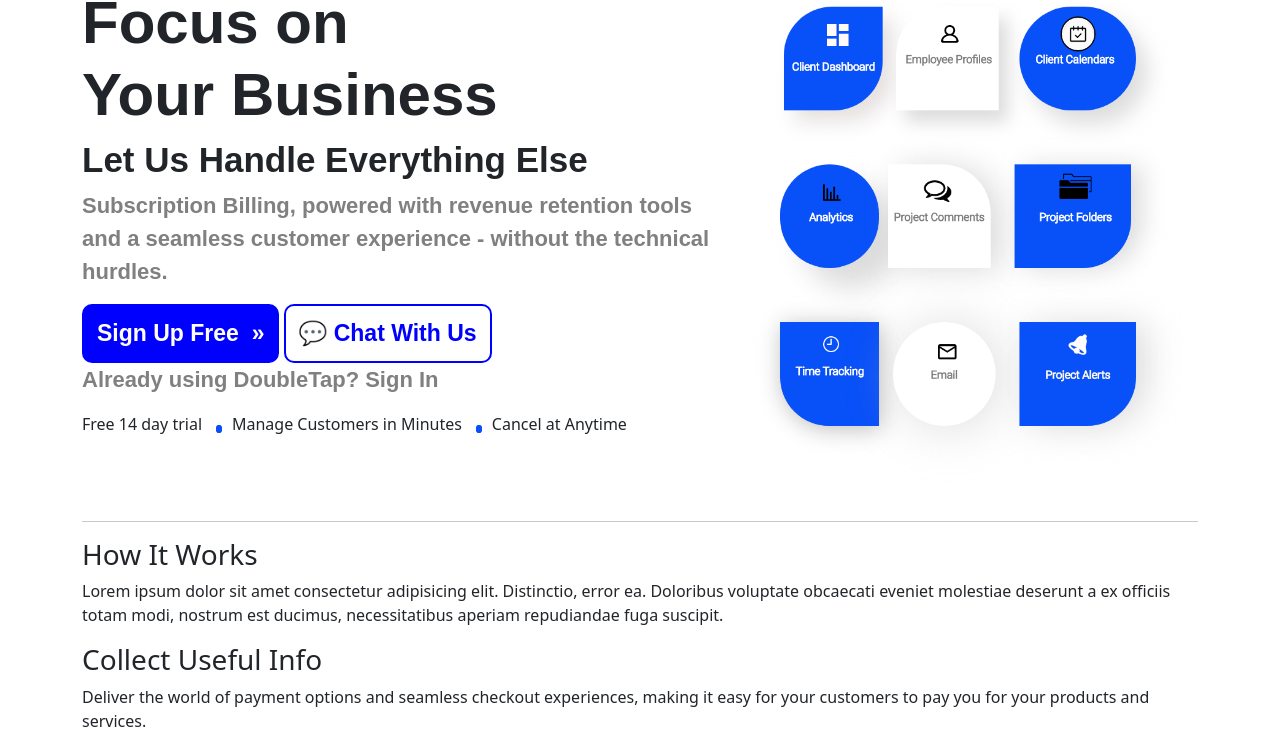
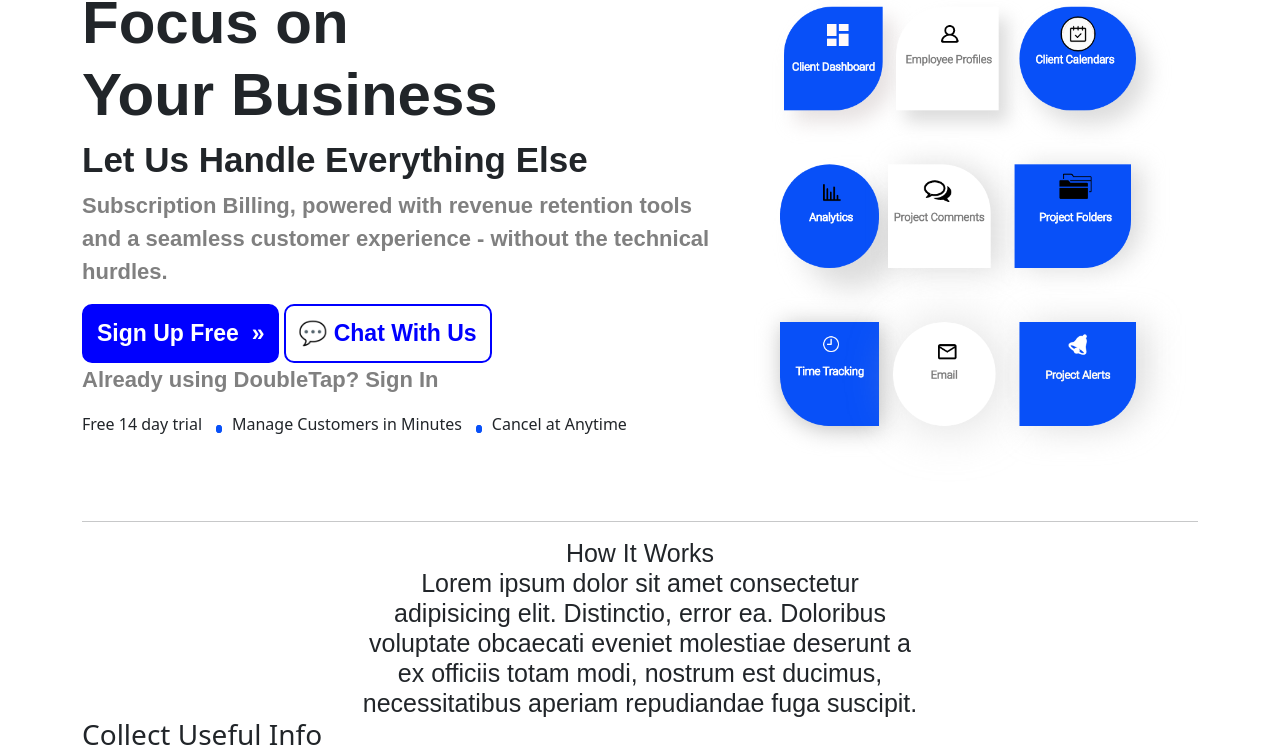
Before and after one commit to jwjacobson/doubletap, a plain HTML site: page howitworks.html in a window 1280 px wide. Shown: the part 63-809 px from the top of the page. Drawn offline with nearby package versions, Linux system fonts and the light colour scheme.

Commit message:
worked on navbar and header

```diff
--- a/css/howitworks.css
+++ b/css/howitworks.css
@@ -91,3 +91,10 @@ header img {
     font-size:3px;
     margin: 10px;
 }
+
+#how-it-works h3{
+    font-family: sans-serif;
+    text-align: center;
+    font-size: 25px;
+    margin:0 25% 0 25%;
+}
--- a/howitworks.html
+++ b/howitworks.html
@@ -64,9 +64,13 @@
         <hr>
 
         <!-- How it Works -->
-        <div>
-            <h3>How It Works</h3>
-            <p>Lorem ipsum dolor sit amet consectetur adipisicing elit. Distinctio, error ea. Doloribus voluptate obcaecati eveniet molestiae deserunt a ex officiis totam modi, nostrum est ducimus, necessitatibus aperiam repudiandae fuga suscipit.</p>
+        <div id="how-it-works">
+            <div class="row">
+                <div class="col">
+                    <h3>How It Works</h3>
+                    <h3>Lorem ipsum dolor sit amet consectetur adipisicing elit. Distinctio, error ea. Doloribus voluptate obcaecati eveniet molestiae deserunt a ex officiis totam modi, nostrum est ducimus, necessitatibus aperiam repudiandae fuga suscipit.</h3>
+                </div>
+            </div>
         </div>
         <!-- Collect Useful Info -->
         <div>
```
